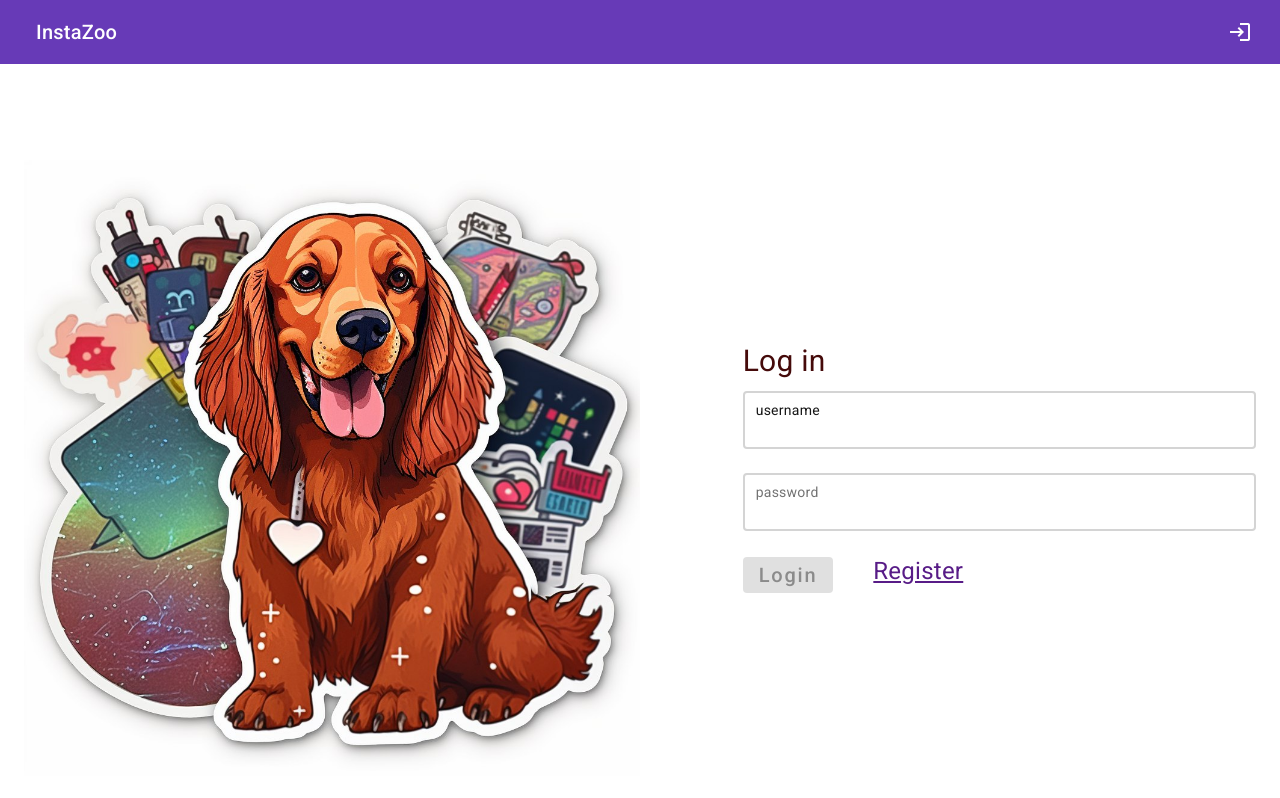
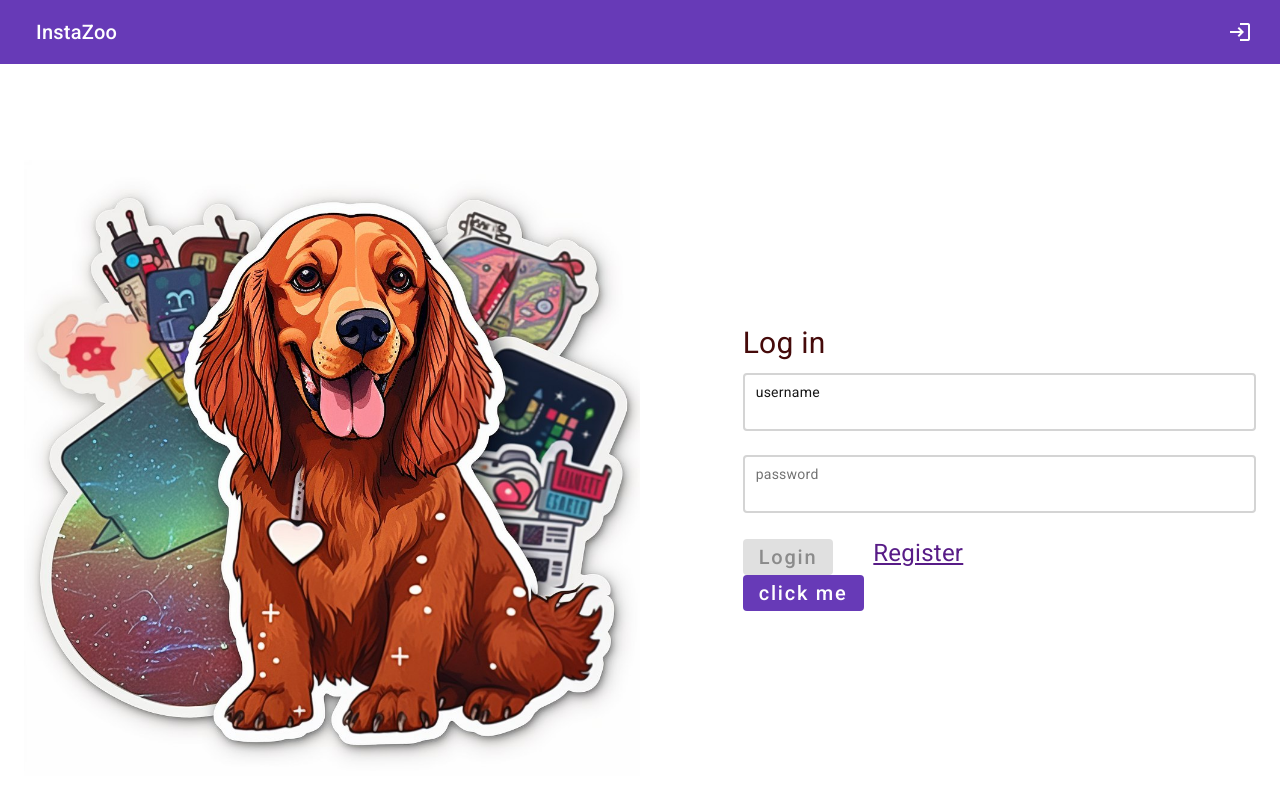
Before and after one commit to Veselovnd88/instazooFrontApp, an Angular app: page /login in a window 1280 px wide. Shown: the top 798 px of the page. Built offline with nearby package versions, Linux system fonts and the light colour scheme.

Commit message:
tested with backend

```diff
--- a/src/app/components/login/login.component.html
+++ b/src/app/components/login/login.component.html
@@ -50,8 +50,14 @@
           <a class="text-2xl  text-purple-900 px-10 py-5
           text-decoration-line: underline" routerLink="/register">Register</a>
         </div>
-
       </form>
+      <button
+        class="inline-block rounded bg-emerald-800 px-7 pb-2.5 pt-3 text-xl font-medium"
+        mat-flat-button
+        color="primary"
+        (click)="testButton()">
+       click me
+      </button>
 
     </div>
   </div>
--- a/src/app/components/login/login.component.ts
+++ b/src/app/components/login/login.component.ts
@@ -4,6 +4,8 @@ import {AuthService} from "../../service/auth.service";
 import {TokenStorageService} from "../../service/token-storage.service";
 import {NotificationService} from "../../service/notification.service";
 import {Router} from "@angular/router";
+import {UserService} from "../../service/user.service";
+import {PostService} from "../../service/post.service";
 
 @Component({
   selector: 'app-login',
@@ -17,6 +19,8 @@ export class LoginComponent implements OnInit {
 
   constructor(private authService: AuthService,
               private tokenService: TokenStorageService,
+              private userService: UserService,
+              private postService: PostService,
               private notificationService: NotificationService,
               private router: Router,
               private formBuilder: FormBuilder) {
@@ -50,7 +54,7 @@ export class LoginComponent implements OnInit {
         this.tokenService.saveUser(data);
         this.notificationService.showSnackBar("Succesfully logged in");
         this.router.navigate(['/']);
-       // window.location.reload();
+        // window.location.reload();
       },
       error: (error) => {
         console.log(error);
@@ -60,4 +64,14 @@ export class LoginComponent implements OnInit {
     });
   }
 
+  testButton() {
+    this.userService.getCurrentUser()
+      .subscribe({
+        next: (data) => {
+          console.log(data);
+          console.log(data.username);
+        }
+      })
+  }
+
 }
--- a/src/app/helper/auth-interceptor.service.ts
+++ b/src/app/helper/auth-interceptor.service.ts
@@ -20,8 +20,6 @@ export class AuthInterceptorService implements HttpInterceptor {
     const token = this.tokenService.getToken();
     if (token != null) {
       authRequest = req.clone({headers: req.headers.set(TOKEN_HEADER_KEY, token)})
-      console.log(token);
-
     }
     console.log(authRequest)
     return next.handle(authRequest);
--- a/src/app/layout/navigation/navigation.component.ts
+++ b/src/app/layout/navigation/navigation.component.ts
@@ -25,6 +25,7 @@ export class NavigationComponent implements OnInit {
     this.isLoggedIn = !!this.tokenService.getToken();
 
     if (this.isLoggedIn) {
+      console.log("User logged in, getting user info");
       this.userService.getCurrentUser()
         .subscribe({
             next: (data) => {
--- a/src/app/service/user.service.ts
+++ b/src/app/service/user.service.ts
@@ -18,7 +18,7 @@ export class UserService {
   }
 
   public getCurrentUser(): Observable<any> {
-    console.log(this.http);
+    console.log("Getting current User" + this.http);
     return this.http.get(USER_API);
   }
 
```
